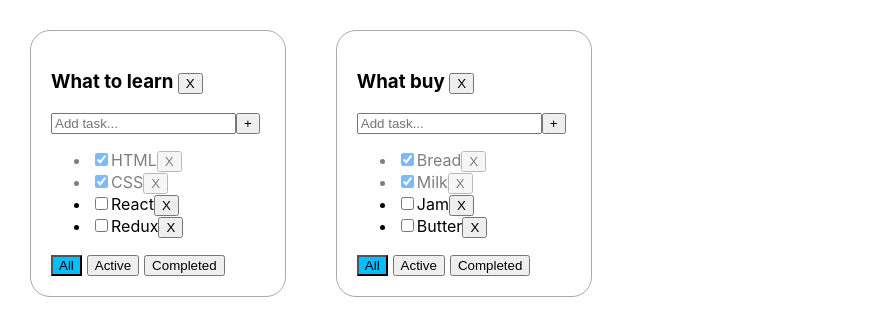
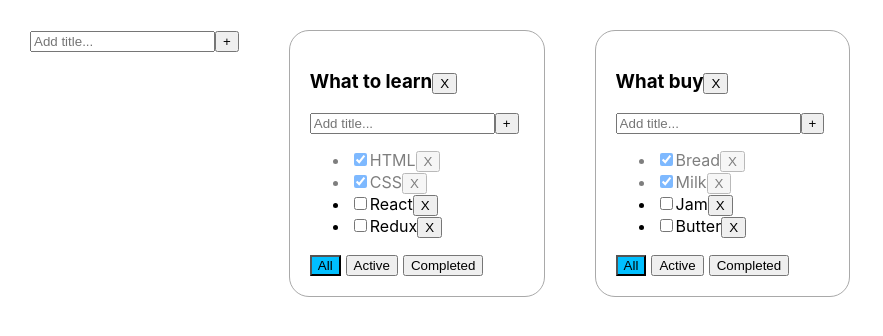
Before and after one commit to aliakseikulba/todo-app, a React (Create React App) app: page / in a window 1280 px wide. Shown: the top 336 px of the page, without its empty margins (0-883 px from the left). Built offline with nearby package versions, Linux system fonts and the light colour scheme.

Commit message:
add new functions

```diff
--- /dev/null
+++ b/src/AddItemForm.tsx
@@ -0,0 +1,51 @@
+import React, {ChangeEvent, KeyboardEvent, useState} from 'react';
+
+type AddItemFormPropsType = {
+addItem: (title: string) => void
+}
+
+export const AddItemForm = (props: AddItemFormPropsType) => {
+  const [title, setTitle] = useState<string>('');
+  const [error, setError] = useState<boolean>(false);
+
+  const errorMessageStyle = {color: "red"};
+  const errorInputStyle = {border: "2px solid red", outline: "none"}
+
+  const errorMessage = error
+    ? <div style={errorMessageStyle}>Title is required</div>
+    : null;
+
+  const onChangeHandler = (e: ChangeEvent<HTMLInputElement>) => {
+    setError(false);
+    setTitle(e.currentTarget.value);
+  };
+
+  const addItem = () => {
+    const trimmedTitle = title.trim();
+    if (trimmedTitle) {
+      props.addItem(trimmedTitle);
+    } else {
+      setError(true);
+    }
+    setTitle('');
+  };
+
+  const onKeyPressHandler = (e: KeyboardEvent<HTMLInputElement>) => {
+    if (e.key === 'Enter') {
+      addItem();
+    }
+  };
+
+  return (
+    <div>
+      <input
+        style={error ? errorInputStyle : undefined}
+        placeholder="Add title..."
+        value={title}
+        onChange={onChangeHandler}
+        onKeyPress={onKeyPressHandler}/>
+      <button onClick={addItem}>+</button>
+      {errorMessage}
+    </div>
+  );
+};
--- a/src/App.tsx
+++ b/src/App.tsx
@@ -2,6 +2,7 @@ import React, {useState} from 'react';
 import './App.css';
 import TodoList from './TodoList';
 import {v1} from 'uuid';
+import {AddItemForm} from './AddItemForm';
 
 
 export type FilterValuesType = 'all' | 'active' | 'completed'
@@ -67,8 +68,19 @@ function App() {
     });
   };
 
+  const changeTaskTitle = (taskId: string, title: string, todoListID: string) => {
+    setTasks({
+      ...tasks,
+      [todoListID]: tasks[todoListID].map(t => t.id === taskId ? {...t, title} : t)
+    });
+  };
+
   const changeFilter = (filter: FilterValuesType, todoListID: string) => {
     setTodoLists(todoLists.map(tl => tl.id === todoListID ? {...tl, filter} : tl));
+  };
+
+  const changeTodoListTitle = (title: string, todoListID: string) => {
+    setTodoLists(todoLists.map(tl => tl.id === todoListID ? {...tl, title} : tl));
   };
 
   const removeTodoList = (todoListID: string) => {
@@ -118,6 +130,7 @@ function App() {
 
   return (
     <div className="App">
+       <AddItemForm addItem={addTodoList} />
       {todoListComponents}
     </div>
   );
--- a/src/TodoList.tsx
+++ b/src/TodoList.tsx
@@ -1,5 +1,6 @@
 import React, {ChangeEvent, KeyboardEvent, useState} from 'react';
 import {FilterValuesType, TaskType} from './App';
+import {AddItemForm} from './AddItemForm';
 
 
 type TodoListPropsType = {
@@ -15,9 +16,6 @@ type TodoListPropsType = {
 }
 
 const TodoList = (props: TodoListPropsType) => {
-
-  const [title, setTitle] = useState<string>('');
-  const [error, setError] = useState<boolean>(false);
 
   const tasksJSXElements = props.tasks.map(t => {
     const onRemoveHandler = () => props.removeTask(t.id, props.id);
@@ -39,24 +37,10 @@ const TodoList = (props: TodoListPropsType) => {
     );
   });
 
-  const addTask = () => {
-    const trimmedTitle = title.trim();
-    if (trimmedTitle) {
-      props.addTask(trimmedTitle, props.id);
-    } else {
-      setError(true);
-    }
-    setTitle('');
+  const addTask = (title: string) => {
+      props.addTask(title, props.id);
   };
-  const onChangeHandler = (e: ChangeEvent<HTMLInputElement>) => {
-    setError(false);
-    setTitle(e.currentTarget.value);
-  };
-  const onKeyPressHandler = (e: KeyboardEvent<HTMLInputElement>) => {
-    if (e.key === 'Enter') {
-      addTask();
-    }
-  };
+
   const setAll = () => props.changeFilter('all', props.id);
   const setActive = () => props.changeFilter('active', props.id);
   const setCompleted = () => props.changeFilter('completed', props.id);
@@ -64,23 +48,14 @@ const TodoList = (props: TodoListPropsType) => {
   const allButtonClass = props.filter === 'all' ? 'active-filter' : '';
   const activeButtonClass = props.filter === 'active' ? 'active-filter' : '';
   const completedButtonClass = props.filter === 'completed' ? 'active-filter' : '';
-  const errorMessage = error
-    ? <div style={{color: 'red'}}>Title is required</div>
-    : null;
 
   return (
     <div className="todolist">
-      <h3>{props.title} <button onClick={() => {props.removeTodoList(props.id)}}>X</button></h3>
-      <div>
-        <input
-          className={error ? 'error' : ''}
-          placeholder="Add task..."
-          value={title}
-          onChange={onChangeHandler}
-          onKeyPress={onKeyPressHandler}/>
-        <button onClick={addTask}>+</button>
-        {errorMessage}
-      </div>
+      <h3>
+        {props.title}
+        <button onClick={() => {props.removeTodoList(props.id)}}>X</button>
+      </h3>
+     <AddItemForm addItem={addTask}/>
       <ul>
         {tasksJSXElements}
       </ul>
```
